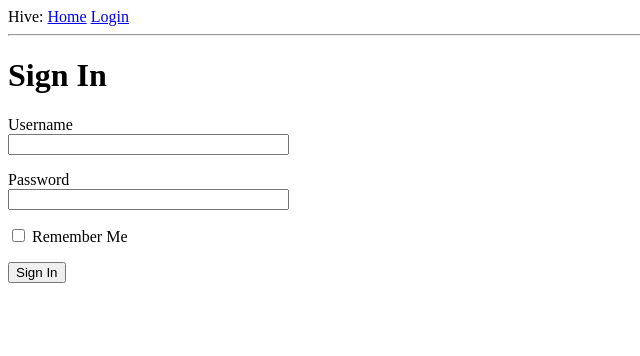
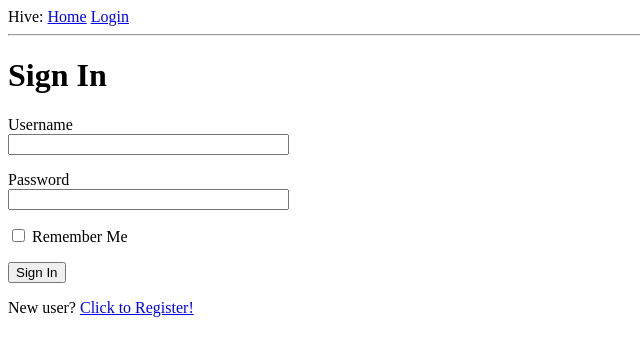
Before and after one commit to Chichilele/hive_blog, a Flask app: page /login in a window 1280 px wide. Shown: the top 356 px of the page, without its empty margins (0-640 px from the left). Run offline with Flask 2, Linux system fonts and the light colour scheme.

Commit message:
add register link to login template

```diff
--- a/app/templates/login.html
+++ b/app/templates/login.html
@@ -21,4 +21,5 @@
     <p>{{ form.remember_me() }} {{form.remember_me.label}}</p>
     <p>{{ form.submit() }}</p>
 </form>
+<p>New user? <a href={{ url_for("register") }}>Click to Register!</a></p>
 {% endblock %}
```
